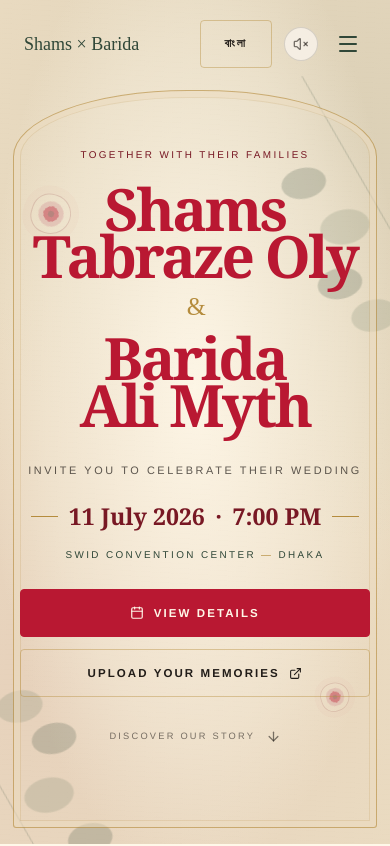
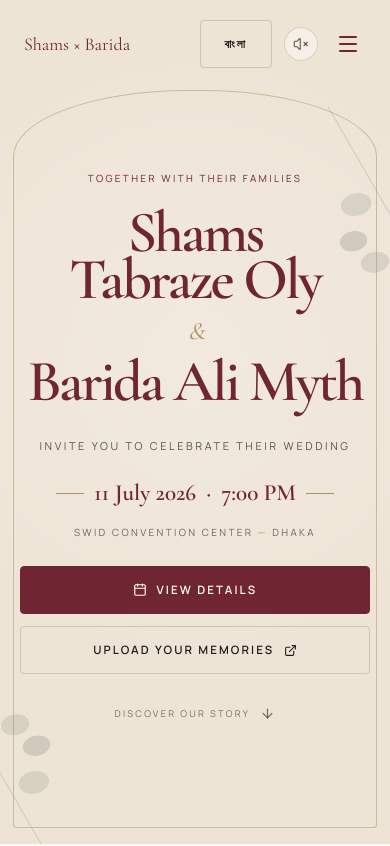
Before and after one commit to shamskgs/wedding-website-shams-barida, a Next.js app: page / in a window 390 px wide. Shown: the top 846 px of the page. Built offline with nearby package versions, Linux system fonts and the light colour scheme.

Commit message:
Refine wedding styling and add card fallbacks

```diff
--- a/src/app/globals.css
+++ b/src/app/globals.css
@@ -1,26 +1,26 @@
 @import "tailwindcss";
 
 @theme {
-  --color-ivory: #f5ecd9;
-  --color-parchment: #eadbc1;
-  --color-cream: #fff8e9;
-  --color-crimson: #b91832;
-  --color-wine: #781824;
-  --color-blush: #d7a4a1;
-  --color-sage: #718069;
-  --color-forest: #304738;
-  --color-peacock: #304738;
-  --color-gold: #b58c3d;
-  --color-rose: #d7a4a1;
-  --color-charcoal: #211c18;
+  --color-ivory: #f7f2e9;
+  --color-parchment: #eee4d6;
+  --color-cream: #fdf9f2;
+  --color-crimson: #702532;
+  --color-wine: #702532;
+  --color-blush: #d9c7bd;
+  --color-sage: #7d8878;
+  --color-forest: #596454;
+  --color-peacock: #702532;
+  --color-gold: #ad9363;
+  --color-rose: #d9c7bd;
+  --color-charcoal: #201c19;
   --color-white: #fffdf8;
 
   /* Font Families mapped to CSS variables */
-  --font-calligraphy: "Snell Roundhand", "Segoe Script", cursive;
-  --font-display: Georgia, "Times New Roman", serif;
-  --font-poppins: "Helvetica Neue", Arial, sans-serif;
-  --font-bengali-serif: "Noto Serif Bengali", "Bangla MN", serif;
-  --font-bengali-sans: "Noto Sans Bengali", "Bangla Sangam MN", sans-serif;
+  --font-calligraphy: var(--font-cormorant), Georgia, serif;
+  --font-display: var(--font-cormorant), Georgia, serif;
+  --font-poppins: var(--font-manrope), Arial, sans-serif;
+  --font-bengali-serif: var(--font-cormorant), "Bangla MN", serif;
+  --font-bengali-sans: var(--font-manrope), "Bangla Sangam MN", sans-serif;
 
   /* Custom Transitions */
   --animate-fade-up: fade-up 0.8s cubic-bezier(0.16, 1, 0.3, 1) forwards;
@@ -48,13 +48,17 @@
 }
 
 :root {
-  --background: #f5ecd9;
-  --foreground: #211c18;
-  --paper: #f5ecd9;
-  --paper-soft: #fff8e9;
-  --ink: #211c18;
-  --muted: #75675b;
-  --line: rgba(181, 140, 61, 0.42);
+  --background: #f7f2e9;
+  --surface: #eee4d6;
+  --foreground: #201c19;
+  --paper: #f7f2e9;
+  --paper-soft: #fdf9f2;
+  --ink: #201c19;
+  --muted: #6f675f;
+  --accent: #702532;
+  --accent-dark: #481820;
+  --gold: #ad9363;
+  --line: rgba(32, 28, 25, 0.16);
 }
 
 html {
@@ -67,11 +71,7 @@ body {
   font-family: var(--font-poppins), sans-serif;
   min-height: 100vh;
   overflow-x: hidden;
-  background-color: var(--paper);
-  background-image:
-    radial-gradient(circle at 20% 15%, rgba(215, 164, 161, 0.1), transparent 28rem),
-    radial-gradient(circle at 85% 60%, rgba(113, 128, 105, 0.1), transparent 30rem),
-    repeating-linear-gradient(0deg, rgba(68, 47, 30, 0.012) 0, rgba(68, 47, 30, 0.012) 1px, transparent 1px, transparent 4px);
+  background: var(--paper);
 }
 
 .editorial-story {
@@ -88,8 +88,7 @@ body {
   position: relative;
   overflow: clip;
   padding: clamp(4.25rem, 8vw, 7rem) clamp(1.25rem, 4vw, 3rem);
-  background-color: var(--paper);
-  background-image: linear-gradient(110deg, rgba(255,255,255,.18), transparent 45%, rgba(181,140,61,.035));
+  background: var(--paper);
   color: var(--ink);
 }
 
@@ -102,8 +101,8 @@ body {
 }
 
 .editorial-section--dark {
-  background: #781824;
-  color: #fff8e9;
+  background: #481820;
+  color: #f7f2e9;
 }
 
 .editorial-section--hero {
@@ -200,7 +199,7 @@ body {
   font-size: clamp(3rem, 7vw, 6.8rem);
   line-height: 0.92;
   letter-spacing: -0.02em;
-  color: #781824;
+  color: var(--accent);
 }
 
 .editorial-heading--dark {
@@ -259,14 +258,14 @@ body {
 }
 
 .editorial-button--filled {
-  background: #b91832;
-  color: #fff8e9;
-  border-color: #b91832;
+  background: var(--accent);
+  color: #fffdf8;
+  border-color: var(--accent);
 }
 
 .editorial-button--filled:hover {
-  background: #781824;
-  border-color: #781824;
+  background: var(--accent-dark);
+  border-color: var(--accent-dark);
 }
 
 .editorial-button--ghost {
@@ -275,9 +274,9 @@ body {
 }
 
 .editorial-button--ghost:hover {
-  background: rgba(120, 24, 36, 0.06);
-  border-color: #781824;
-  color: #781824;
+  background: rgba(112, 37, 50, 0.04);
+  border-color: var(--accent);
+  color: var(--accent);
 }
 
 .editorial-button--dark {
@@ -308,27 +307,27 @@ body {
 }
 
 ::-webkit-scrollbar-track {
-  background: #f7f1e7;
+  background: #f7f2e9;
 }
 
 ::-webkit-scrollbar-thumb {
-  background: #B58B4E;
+  background: #ad9363;
   border-radius: 4px;
 }
 
 ::-webkit-scrollbar-thumb:hover {
-  background: #173F3A;
+  background: #702532;
 }
 
 /* Selection Color */
 ::selection {
-  background-color: #1b1714;
-  color: #f7f1e7;
+  background-color: #702532;
+  color: #f7f2e9;
 }
 
 /* Accessibility Focus States */
 *:focus-visible {
-  outline: 2px solid #B58B4E;
+  outline: 2px solid #702532;
   outline-offset: 4px;
 }
 
@@ -349,7 +348,7 @@ body {
   left: 0;
   right: 0;
   bottom: 0;
-  border: 1px solid #b58b4e;
+  border: 1px solid #ad9363;
   margin: 1.5rem;
   pointer-events: none;
 }
@@ -363,11 +362,7 @@ body {
   place-items: center;
   overflow: hidden;
   padding: clamp(7rem, 12vw, 9rem) clamp(1.25rem, 5vw, 4rem) clamp(4rem, 7vw, 6rem);
-  background:
-    radial-gradient(ellipse at 50% 46%, rgba(255, 248, 233, 0.92) 0%, rgba(245, 236, 217, 0.54) 54%, transparent 76%),
-    radial-gradient(circle at 15% 80%, rgba(215, 164, 161, 0.18), transparent 24rem),
-    radial-gradient(circle at 87% 17%, rgba(113, 128, 105, 0.12), transparent 25rem),
-    #eadbc1;
+  background: #eee4d6;
 }
 
 .hero-cover::before {
@@ -375,20 +370,16 @@ body {
   position: absolute;
   inset: 0;
   z-index: -3;
-  opacity: 0.23;
-  background-image:
-    repeating-linear-gradient(3deg, transparent 0 4px, rgba(70, 50, 32, 0.035) 5px),
-    repeating-linear-gradient(93deg, transparent 0 7px, rgba(255, 255, 255, 0.12) 8px);
-  mix-blend-mode: multiply;
+  opacity: 0.32;
+  background: radial-gradient(circle at 50% 42%, rgba(255, 253, 248, 0.72), transparent 58%);
 }
 
 .hero-frame {
   position: absolute;
   inset: clamp(5.6rem, 9vw, 7.5rem) clamp(0.8rem, 3vw, 2.5rem) clamp(1rem, 3vw, 2.5rem);
   z-index: -1;
-  border: 1px solid rgba(181, 140, 61, 0.62);
-  border-radius: 50% 50% 0.3rem 0.3rem / 14% 14% 0.3rem 0.3rem;
-  box-shadow: inset 0 0 0 6px rgba(245, 236, 217, 0.45), inset 0 0 0 7px rgba(181, 140, 61, 0.18);
+  border: 1px solid rgba(173, 147, 99, 0.52);
+  border-radius: 48% 48% 0 0 / 12% 12% 0 0;
 }
 
 .hero-content {
@@ -412,7 +403,7 @@ body {
 .hero-kicker {
   margin-bottom: clamp(1.5rem, 4vw, 2.6rem);
   font-size: clamp(0.62rem, 1vw, 0.76rem);
-  color: #781824;
+  color: var(--accent);
 }
 
 .hero-names h1 {
@@ -424,17 +415,18 @@ body {
   font-weight: 600;
   line-height: 0.72;
   letter-spacing: -0.045em;
-  color: #b91832;
+  color: var(--accent);
   text-wrap: balance;
 }
 
 .hero-names h1 b {
   margin: clamp(1.35rem, 3vw, 2.1rem) 0;
-  font-family: var(--font-calligraphy), cursive;
+  font-family: var(--font-display), Georgia, serif;
+  font-style: italic;
   font-size: 0.42em;
   font-weight: 400;
   line-height: 0.5;
-  color: #b58c3d;
+  color: var(--gold);
 }
 
 .hero-invitation {
@@ -453,23 +445,23 @@ body {
   font-family: var(--font-display), Georgia, serif;
   font-size: clamp(1.45rem, 3vw, 2.15rem);
   font-weight: 600;
-  color: #781824;
+  color: var(--accent);
 }
 
 .hero-rule {
   width: clamp(1.6rem, 7vw, 5.5rem);
   height: 1px;
-  background: #b58c3d;
+  background: var(--gold);
 }
 
 .hero-venue {
   margin-top: 0.8rem;
   font-size: clamp(0.62rem, 1vw, 0.75rem);
   line-height: 1.7;
-  color: #304738;
+  color: var(--muted);
 }
 
-.hero-venue span { color: #b58c3d; }
+.hero-venue span { color: var(--gold); }
 
 .hero-actions {
   display: flex;
@@ -491,20 +483,18 @@ body {
   transition: color 220ms ease;
 }
 
-.hero-scroll:hover { color: #781824; }
+.hero-scroll:hover { color: var(--accent); }
 
 .hero-botanical {
   position: absolute;
   z-index: -2;
-  width: clamp(13rem, 28vw, 25rem);
-  height: clamp(20rem, 48vw, 37rem);
-  opacity: 0.3;
+  width: clamp(8rem, 17vw, 14rem);
+  height: clamp(13rem, 30vw, 23rem);
+  opacity: 0.14;
   background:
-    radial-gradient(ellipse 18% 8% at 28% 19%, #718069 0 60%, transparent 64%),
-    radial-gradient(ellipse 18% 8% at 41% 31%, #304738 0 58%, transparent 62%),
-    radial-gradient(ellipse 20% 9% at 33% 48%, #718069 0 58%, transparent 62%),
-    radial-gradient(ellipse 18% 8% at 48% 64%, #304738 0 58%, transparent 62%);
-  filter: blur(0.2px);
+    radial-gradient(ellipse 18% 8% at 28% 19%, #7d8878 0 60%, transparent 64%),
+    radial-gradient(ellipse 18% 8% at 41% 31%, #596454 0 58%, transparent 62%),
+    radial-gradient(ellipse 20% 9% at 33% 48%, #7d8878 0 58%, transparent 62%);
 }
 
 .hero-botanical::after {
@@ -514,28 +504,13 @@ body {
   top: 5%;
   width: 1px;
   height: 92%;
-  background: #304738;
+  background: #596454;
   transform: rotate(-18deg);
   transform-origin: bottom;
 }
 
-.hero-botanical--left { left: -5%; bottom: -13%; transform: rotate(-12deg); }
-.hero-botanical--right { right: -6%; top: 8%; transform: rotate(168deg); }
-
-.hero-rose {
-  position: absolute;
-  z-index: -1;
-  width: clamp(2.5rem, 5vw, 4.5rem);
-  aspect-ratio: 1;
-  border: 1px solid rgba(120, 24, 36, 0.34);
-  border-radius: 48% 52% 54% 46%;
-  background: radial-gradient(circle, #781824 0 12%, #b91832 13% 28%, #d7a4a1 29% 46%, transparent 48%);
-  opacity: 0.7;
-  box-shadow: 0 0 0 8px rgba(185, 24, 50, 0.05);
-}
-
-.hero-rose--one { left: clamp(1rem, 8vw, 8rem); top: 23%; transform: rotate(18deg); }
-.hero-rose--two { right: clamp(1rem, 9vw, 9rem); bottom: 15%; transform: scale(0.72) rotate(-18deg); }
+.hero-botanical--left { left: -2%; bottom: -5%; transform: rotate(-12deg); }
+.hero-botanical--right { right: -2%; top: 12%; transform: rotate(168deg); }
 
 .venue-name {
   max-width: 24rem;
@@ -544,7 +519,7 @@ body {
   font-weight: 700;
   line-height: 0.94;
   letter-spacing: 0.015em;
-  color: #b91832;
+  color: var(--accent);
 }
 
 .invitation-cards-section {
@@ -552,9 +527,7 @@ body {
   top: auto !important;
   min-height: auto !important;
   margin-top: 0 !important;
-  background:
-    radial-gradient(circle at 50% 0, rgba(215, 164, 161, 0.13), transparent 28rem),
-    #fff8e9;
+  background: #fdf9f2;
 }
 
 .invitation-cards-section + .editorial-section { margin-top: 0 !important; }
@@ -571,13 +544,13 @@ body {
   content: "";
   height: 1px;
   flex: 1;
-  background: #b58c3d;
+  background: var(--gold);
 }
 
 .ornamental-divider span {
   width: 0.45rem;
   height: 0.45rem;
-  border: 1px solid #b58c3d;
+  border: 1px solid var(--gold);
   transform: rotate(45deg);
 }
 
@@ -587,16 +560,15 @@ body {
   position: relative;
   display: block;
   overflow: hidden;
-  border: 1px solid rgba(181, 140, 61, 0.55);
-  background: #eadbc1;
+  border: 1px solid var(--line);
+  background: #eee4d6;
   padding: clamp(0.45rem, 1.3vw, 0.8rem);
-  box-shadow: 0 18px 45px rgba(71, 46, 35, 0.12);
-  transition: transform 400ms cubic-bezier(0.22, 1, 0.36, 1), box-shadow 400ms ease;
+  transition: transform 300ms cubic-bezier(0.22, 1, 0.36, 1), border-color 300ms ease;
 }
 
 .invitation-card-preview:hover {
-  transform: translateY(-3px);
-  box-shadow: 0 22px 55px rgba(71, 46, 35, 0.16);
+  transform: translateY(-2px);
+  border-color: rgba(112, 37, 50, 0.42);
 }
 
 @media (max-width: 767px) {
@@ -605,7 +577,6 @@ body {
   .hero-names h1 { line-height: 0.8; }
   .hero-actions { width: min(100%, 24rem); }
   .hero-actions .editorial-button { width: 100%; }
-  .hero-rose { opacity: 0.45; }
   .hero-botanical { opacity: 0.2; }
 }
 
--- a/src/app/layout.tsx
+++ b/src/app/layout.tsx
@@ -1,5 +1,21 @@
 import type { Metadata } from "next";
+import { Cormorant_Garamond, Manrope } from "next/font/google";
 import "./globals.css";
+
+const cormorant = Cormorant_Garamond({
+  subsets: ["latin"],
+  weight: ["400", "500", "600", "700"],
+  style: ["normal", "italic"],
+  variable: "--font-cormorant",
+  display: "swap",
+});
+
+const manrope = Manrope({
+  subsets: ["latin"],
+  weight: ["400", "500", "600", "700"],
+  variable: "--font-manrope",
+  display: "swap",
+});
 
 export const metadata: Metadata = {
   metadataBase: new URL("https://shams-weds-barida.vercel.app"),
@@ -35,7 +51,7 @@ export default function RootLayout({
   children: React.ReactNode;
 }>) {
   return (
-    <html lang="en" className="h-full antialiased">
+    <html lang="en" className={`${cormorant.variable} ${manrope.variable} h-full antialiased`}>
       <body className="min-h-full bg-ivory text-charcoal flex flex-col font-poppins">
         {children}
       </body>
--- a/src/components/HeroInvitation.tsx
+++ b/src/components/HeroInvitation.tsx
@@ -37,8 +37,6 @@ export default function HeroInvitation({ onOpenDetails }: HeroInvitationProps) {
       />
       <div className="hero-botanical hero-botanical--left" aria-hidden="true" />
       <div className="hero-botanical hero-botanical--right" aria-hidden="true" />
-      <span className="hero-rose hero-rose--one" aria-hidden="true" />
-      <span className="hero-rose hero-rose--two" aria-hidden="true" />
 
       <motion.div
         className="hero-content"
--- a/src/components/InvitationCardsSection.tsx
+++ b/src/components/InvitationCardsSection.tsx
@@ -1,28 +1,72 @@
 "use client";
 
 import Image from "next/image";
-import { Download } from "lucide-react";
+import { Download, Eye } from "lucide-react";
 import { motion } from "framer-motion";
+import { useState } from "react";
 import { useLanguage } from "./LanguageContext";
 
 const cards = [
   {
     title: "Bride’s Invitation Card",
     titleBn: "কনের নিমন্ত্রণপত্র",
-    src: "/cards/brides-invitation-card.png",
+    realSrc: "/cards/brides-invitation-card.png",
+    placeholderSrc: "/cards/brides-card-placeholder.svg",
     download: "Shams-Barida-Brides-Invitation.png",
-    button: "Download Bride’s Card",
-    buttonBn: "কনের নিমন্ত্রণপত্র ডাউনলোড করুন",
+    downloadLabel: "Download Bride’s Card",
+    previewLabel: "Preview Bride’s Card",
   },
   {
     title: "Groom’s Invitation Card",
     titleBn: "বরের নিমন্ত্রণপত্র",
-    src: "/cards/grooms-invitation-card.png",
+    realSrc: "/cards/grooms-invitation-card.png",
+    placeholderSrc: "/cards/grooms-card-placeholder.svg",
     download: "Shams-Barida-Grooms-Invitation.png",
-    button: "Download Groom’s Card",
-    buttonBn: "বরের নিমন্ত্রণপত্র ডাউনলোড করুন",
+    downloadLabel: "Download Groom’s Card",
+    previewLabel: "Preview Groom’s Card",
   },
 ];
+
+function InvitationCard({ card, index, language }: { card: (typeof cards)[number]; index: number; language: "en" | "bn" }) {
+  const [usesPlaceholder, setUsesPlaceholder] = useState(false);
+  const src = usesPlaceholder ? card.placeholderSrc : card.realSrc;
+  const label = language === "bn" ? card.titleBn : card.title;
+
+  return (
+    <motion.article
+      initial={{ opacity: 0, y: 20 }}
+      whileInView={{ opacity: 1, y: 0 }}
+      viewport={{ once: true, margin: "-60px" }}
+      transition={{ duration: 0.75, delay: index * 0.08, ease: [0.22, 1, 0.36, 1] }}
+      className="invitation-card"
+    >
+      <h3 className="mb-5 font-display text-[clamp(2rem,4vw,3rem)] font-semibold text-wine">{label}</h3>
+      <a href={src} target="_blank" rel="noopener noreferrer" className="invitation-card-preview">
+        <Image
+          src={src}
+          alt={label}
+          width={1200}
+          height={1697}
+          sizes="(max-width: 767px) 92vw, 44vw"
+          className="h-auto w-full object-contain"
+          loading="lazy"
+          onError={() => setUsesPlaceholder(true)}
+        />
+      </a>
+      {usesPlaceholder ? (
+        <a href={card.placeholderSrc} target="_blank" rel="noopener noreferrer" className="editorial-button editorial-button--ghost mt-6 w-full gap-2">
+          <Eye size={15} aria-hidden="true" />
+          {card.previewLabel}
+        </a>
+      ) : (
+        <a href={card.realSrc} download={card.download} className="editorial-button editorial-button--filled mt-6 w-full gap-2">
+          <Download size={15} aria-hidden="true" />
+          {card.downloadLabel}
+        </a>
+      )}
+    </motion.article>
+  );
+}
 
 export default function InvitationCardsSection() {
   const { language } = useLanguage();
@@ -31,56 +75,22 @@ export default function InvitationCardsSection() {
     <section id="invitations" className="editorial-section invitation-cards-section">
       <div className="editorial-shell">
         <motion.header
-          initial={{ opacity: 0, y: 20 }}
+          initial={{ opacity: 0, y: 18 }}
           whileInView={{ opacity: 1, y: 0 }}
           viewport={{ once: true, margin: "-80px" }}
-          transition={{ duration: 0.8, ease: [0.22, 1, 0.36, 1] }}
+          transition={{ duration: 0.7, ease: [0.22, 1, 0.36, 1] }}
           className="mx-auto mb-12 max-w-3xl text-center md:mb-16"
         >
-          <div className="editorial-label justify-center mb-5">
-            {language === "bn" ? "নিমন্ত্রণ" : "The Invitation"}
-          </div>
-          <h2 className="editorial-heading text-[clamp(3.2rem,7vw,6.4rem)]">
-            {language === "bn" ? "আমাদের নিমন্ত্রণপত্র" : "Our Invitation Cards"}
-          </h2>
+          <div className="editorial-label justify-center mb-5">{language === "bn" ? "নিমন্ত্রণ" : "The Invitation"}</div>
+          <h2 className="editorial-heading text-[clamp(3.2rem,7vw,6.4rem)]">{language === "bn" ? "আমাদের নিমন্ত্রণপত্র" : "Our Invitation Cards"}</h2>
           <div className="ornamental-divider mx-auto my-6" aria-hidden="true"><span /></div>
           <p className="editorial-copy mx-auto max-w-xl">
-            {language === "bn"
-              ? "প্রতিটি পরিবারের জন্য প্রস্তুত করা নিমন্ত্রণপত্রটি বেছে নিন এবং ডাউনলোড করুন।"
-              : "Choose and download the invitation prepared for each family."}
+            {language === "bn" ? "প্রতিটি পরিবারের জন্য প্রস্তুত করা নিমন্ত্রণপত্রটি বেছে নিন এবং ডাউনলোড করুন।" : "Choose and download the invitation prepared for each family."}
           </p>
         </motion.header>
 
-        <div className="grid gap-12 md:grid-cols-2 md:gap-8 lg:gap-14">
-          {cards.map((card, index) => (
-            <motion.article
-              key={card.src}
-              initial={{ opacity: 0, y: 24 }}
-              whileInView={{ opacity: 1, y: 0 }}
-              viewport={{ once: true, margin: "-60px" }}
-              transition={{ duration: 0.9, delay: index * 0.1, ease: [0.22, 1, 0.36, 1] }}
-              className="invitation-card"
-            >
-              <h3 className="mb-5 font-display text-[clamp(2rem,4vw,3rem)] font-semibold text-wine">
-                {language === "bn" ? card.titleBn : card.title}
-              </h3>
-              <a href={card.src} target="_blank" rel="noopener noreferrer" className="invitation-card-preview">
-                <Image
-                  src={card.src}
-                  alt={language === "bn" ? card.titleBn : card.title}
-                  width={1200}
-                  height={1697}
-                  sizes="(max-width: 767px) 92vw, 44vw"
-                  className="h-auto w-full object-contain"
-                  loading="lazy"
-                />
-              </a>
-              <a href={card.src} download={card.download} className="editorial-button editorial-button--filled mt-6 w-full gap-2">
-                <Download size={15} aria-hidden="true" />
-                {language === "bn" ? card.buttonBn : card.button}
-              </a>
-            </motion.article>
-          ))}
+        <div className="grid gap-12 md:grid-cols-2 md:gap-10 lg:gap-16">
+          {cards.map((card, index) => <InvitationCard key={card.realSrc} card={card} index={index} language={language} />)}
         </div>
       </div>
     </section>
```
Also changed, not shown: public/cards/brides-card-placeholder.svg (added), public/cards/grooms-card-placeholder.svg (added).
